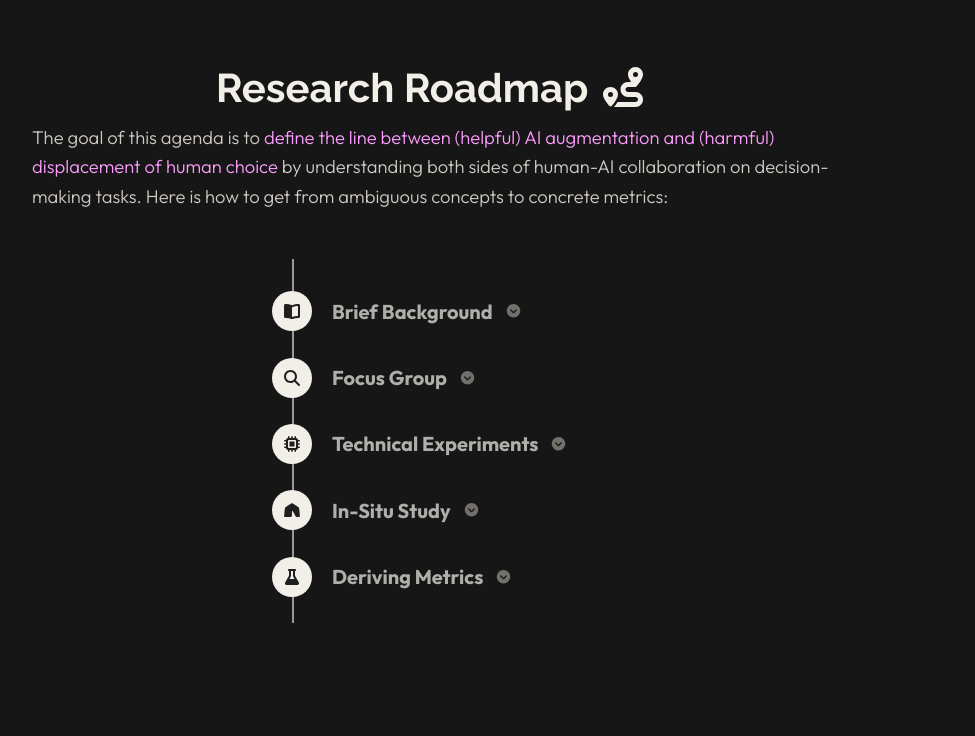
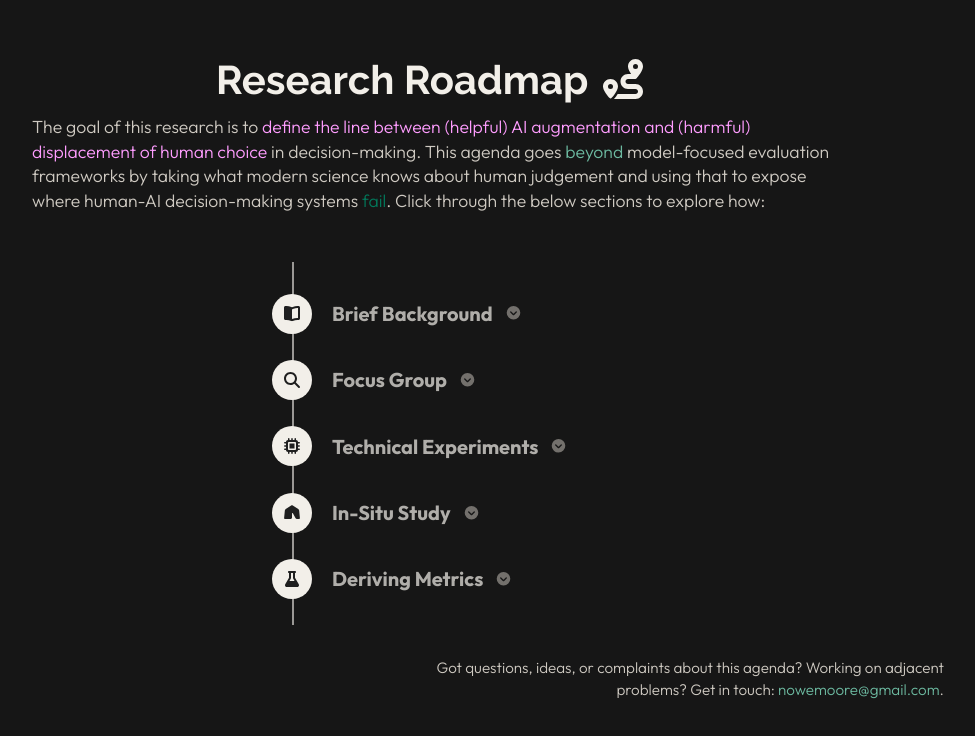
Before and after one commit to nowemoore/sad, a Next.js app in the folder page/sad-labs-next/: page /sad/external/agenda in a window 1280 px wide. Shown: the top 736 px of the page, without its empty margins (208-1183 px from the left). Built offline with nearby package versions, Linux system fonts and the light colour scheme.

Commit message:
agenda fixes

```diff
--- a/page/sad-labs-next/src/app/external/agenda/agenda.module.css
+++ b/page/sad-labs-next/src/app/external/agenda/agenda.module.css
@@ -48,9 +48,9 @@
 }
 
 .pageSubtitle {
-  font-size: clamp(1rem, 2vw, 1.15rem);
+  font-size: clamp(0.98rem, 1.5vw, 1.1rem);
   font-weight: 300;
-  line-height: 1.6;
+  line-height: 1.4;
   color: var(--text-secondary, rgba(255, 255, 255, 0.7));
   max-width: 50rem;
   margin: 0 auto;
@@ -125,6 +125,7 @@
   padding: 0;
   cursor: pointer;
   text-align: left;
+  width: 100%;
 }
 
 .title {
@@ -205,6 +206,19 @@
   display: block;
   margin-left: clamp(3rem, 8vw, 6rem);
   max-width: auto;
+}
+
+.paraEnd {
+  display: block;
+  text-align: right;
+  margin-left: auto;
+  max-width: 40rem;
+  padding-right: clamp(2rem, 6vw, 4rem);
+  margin-top: 2rem;
+}
+
+.paraEnd a {
+  display: inline;
 }
 
 .definitionsColumn {
--- a/page/sad-labs-next/src/app/external/agenda/page.tsx
+++ b/page/sad-labs-next/src/app/external/agenda/page.tsx
@@ -239,9 +239,7 @@ const timelineData: TimelineItem[] = [
           risk level
           <FontAwesomeIcon icon={faLink}></FontAwesomeIcon>
         </a>
-        . While AI may not <i>experience</i> any of these conditions, they may
-        amplify where human-AI systems fail and expose where disempowerment
-        prevails.
+        . While AI may not <i>experience</i> any of these conditions, they may trigger unexpected behaviours in AI and/or humans that collapse this collaborative system.
       </span>,
     ],
     sideContent: {
@@ -294,7 +292,7 @@ const timelineData: TimelineItem[] = [
        The present study shall conduct controlled experiments to understand models' role in human-AI collaboration failures. For every select task type (based on focus group data) and judgment-impairing condition (based on prior literature), this study evaluates models for <span style={{color: 'var(--accent-magenta-soft)'}}><b>error rates</b></span> (how often models fail to maintain their decision-making standard under judgment-impairing conditions when asked to decide) and <span style={{color: 'var(--accent-magenta-soft)'}}><b>behaviour conductive of disempowerment</b></span> (indications of models encouraging lack of oversight, agency, or impact in human-AI collaboration).
       </span>,
       <span key="p2" className={styles.paraRight}>
-       This process will result in <span style={{color: 'var(--accent-magenta-soft)'}}>two <b>severity matrices</b></span>, directly indicating how models contribute to disempowerment across task types and judgment-impairing conditions. The performance matrix will identify tasks where human overreliance can be particularly dangerous due to skewed capability. The behaviour matrix will identify potential amplification of disempowerment risks in human-AI collaboration. Together, these matrices will contribute to the final derivation of metrics.
+       This process will result in <span style={{color: 'var(--accent-magenta-soft)'}}><b>two severity matrices</b></span>, directly indicating how models contribute to disempowerment across task types and judgment-impairing conditions. The performance matrix will identify tasks where human overreliance can be particularly dangerous due to skewed capability. The behaviour matrix will identify potential amplification of disempowerment risks in human-AI collaboration. Together, these matrices will contribute to the final derivation of metrics.
       </span>,
     ],
     sideContent: {
@@ -383,10 +381,16 @@ const timelineData: TimelineItem[] = [
     title: "Deriving Metrics",
     icon: faFlask,
     details: [
+      <span key="p1" className={styles.paraLeft}>
+        The final part of this study is where all pieces come together to form a risk metric for gradual disempowerment in human-AI decision-making. By combining the two severity matrices (model error rates and disempowerment-conducive behaviour) with the probability matrix (disempowerment cues from human real-world interactions with models), this study derives <span style={{color: 'var(--accent-magenta-soft)'}}>expected values for disempowerment risk</span> across task types and judgment-impairing conditions. We arrive at a metric that will grow in accuracy and reliability upon collecting more data and can be customised to specific use cases.
+      </span>,
+      <span key="p1" className={styles.paraRight}>
+        Left to their own devices, humans tend to <span style={{color: 'var(--accent-sage)'}}>overcorrect for probability</span>: we pay attention to probable but low-value events but disregard improbable but high-value events. This bias is practical (people <i>should</i> take more precautions against getting pickpocketed rather than struck by the lightning), but unhelpful in measuring exposure to disempowerment. Improbable but costly risk from AI must still be taken seriously. Probable but low-cost risk should likewise be monitored. This study's metric accounts for both extremes, providing a foundation for early detection and context-specific response when appropriate.
+      </span>,
+      <div style={{ height: "1rem" }} />,
       <p>
-        In the vast majority of real-world contexts, humans tend to <span style={{color: 'var(--accent-magenta-soft)'}}>overcorrect for probability</span>. In other words, we pay attention to probable but low-value events but disregard improbable but high-value events. This bias is practical (people <i>should</i> take more precautions against getting pickpocketed rather than struck by the lightning), but unhelpful in measuring risk. Improbable but costly risk from AI must still be taken seriously. Data collected throughout this study will allow for combining severity and probability values for specific tasks, <span style={{color: 'var(--accent-magenta-soft)'}}>computing unbiased expected values for disempowerment risk</span>, and generating early warnings when appropriate.
+        View intuitions for the predicted interpretation of the final outcome below:
       </p>,
-      <div style={{ height: "1rem" }} />,
       <>
         <ComputationTableSkeleton
       rows={[
@@ -395,8 +399,8 @@ const timelineData: TimelineItem[] = [
         [up, down, up, up],
         [up, down, down, down],
         [down, up, up, up],
+        [down, up, down, down],
         [down, down, up, star],
-        [down, up, down, down],
         [down, down, down, down],
       ]}
     />
@@ -416,26 +420,35 @@ export default function AgendaPage() {
     } else {
       setExpandedId(id);
       setTimeout(() => setContentVisibleId(id), 300);
+
+      // Scroll to the expanded section after animation starts
+      setTimeout(() => {
+        const element = document.getElementById(`timeline-item-${id}`);
+        if (element) {
+          element.scrollIntoView({
+            behavior: 'smooth',
+            block: 'start' // or 'center' if you prefer
+          });
+        }
+      }, 50);
     }
   };
 
   return (
     <main>
-      <section style={{ padding: "4rem clamp(2rem, 6vw, 4rem)" }}>
+      <section style={{ padding: "3.5rem clamp(2rem, 6vw, 4rem)" }}>
         <div className={styles.header}>
           <h1 className={styles.pageTitle}>
             Research Roadmap <FontAwesomeIcon icon={faRoute} />
           </h1>
 
           <p className={styles.pageSubtitle}>
-            The goal of this agenda is to{" "}
+            The goal of this research is to{" "}
             <span style={{ color: "var(--accent-magenta-soft)" }}>
               define the line between (helpful) AI augmentation and (harmful)
               displacement of human choice
             </span>{" "}
-            by understanding both sides of human-AI collaboration on
-            decision-making tasks. Here is how to get from ambiguous concepts to
-            concrete metrics:
+            in decision-making. This agenda goes <span style={{ color: "var(--accent-sage)" }}>beyond</span> model-focused evaluation frameworks by taking what modern science knows about human judgement and using that to expose where human-AI decision-making systems <span style={{ color: "var(--accent-forest)" }}>fail</span>. Click through the below sections to explore how:
           </p>
         </div>
 
@@ -446,8 +459,12 @@ export default function AgendaPage() {
             const isExpanded = expandedId === item.id;
 
             return (
-              <div key={item.id} className={styles.item}>
-                <div className={styles.dot}>
+              <div key={item.id} id={`timeline-item-${item.id}`} className={styles.item}>
+                <div
+                  className={styles.dot}
+                  onClick={() => toggleExpand(item.id)}
+                  style={{ cursor: 'pointer' }}
+                >
                   <span className={styles.dotIcon}>
                     <FontAwesomeIcon icon={item.icon} />
                   </span>
@@ -460,11 +477,7 @@ export default function AgendaPage() {
                     aria-expanded={isExpanded}
                   >
                     <h3 className={styles.title}>{item.title}</h3>
-                    <span
-                      className={`${styles.chevron} ${
-                        isExpanded ? styles.chevronUp : ""
-                      }`}
-                    >
+                    <span className={`${styles.chevron} ${isExpanded ? styles.chevronUp : ""}`}>
                       <FontAwesomeIcon icon={faCircleChevronDown} />
                     </span>
                   </button>
@@ -563,6 +576,9 @@ export default function AgendaPage() {
             );
           })}
         </div>
+        <p className={styles.paraEnd}>
+          Got questions, ideas, or complaints about this agenda? Working on adjacent problems? Get in touch: <a href="mailto:nowemoore@gmail.com" style={{color: 'var(--accent-sage)'}}>nowemoore@gmail.com</a>.
+        </p>
       </section>
     </main>
   );
--- a/page/sad-labs-next/src/app/globals.css
+++ b/page/sad-labs-next/src/app/globals.css
@@ -42,7 +42,7 @@ text  {
 a {
   color: inherit;
   text-decoration: none;
-  display: block;
+  display: inline;
 }
 
 p {
--- a/page/sad-labs-next/src/app/views/TakeAction.tsx
+++ b/page/sad-labs-next/src/app/views/TakeAction.tsx
@@ -95,10 +95,10 @@ export default function TakeAction() {
         </div>
         <span></span>
        <p style={{ marginTop: '1rem', marginLeft: 'auto', marginRight: '0', width: 'fit-content', textAlign: 'right' }}>
-          For general inquiries, please reach out to{' '}
+          If this sparked something or you want to explore working together, please reach out to{' '}
           <a href="mailto:nowe.moore@gmail.com" style={{ color: "var(--accent-forest)" }}>
             nowe.moore@gmail.com
-          </a>
+          </a>.
         </p>
       </div>
     </section>
```
